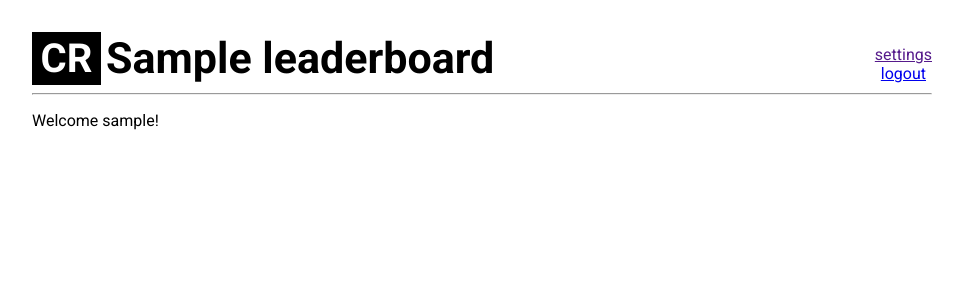
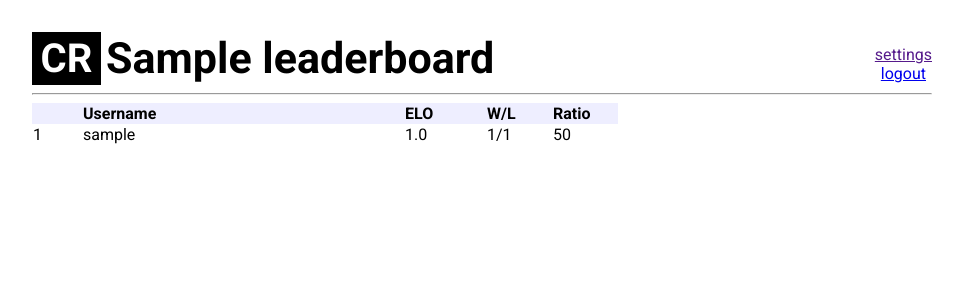
Before and after one commit to mwiens91/CommonRank, a Django app: page /leaderboard/1/ in a window 1280 px wide. Shown: the top 300 px of the page, without its empty margins (158-1121 px from the left). Run offline with Django 3.2, Linux system fonts and the light colour scheme; a user stored in the database is signed in; tables that the repository leaves empty hold one stand-in row (values such as "Sample post").

Commit message:
Show top-N list on leaderboard home page

```diff
--- a/core/views.py
+++ b/core/views.py
@@ -38,7 +38,7 @@ def leaderboard_home(request, leaderboard_id):
     return render(request,
                   'leaderboard_home.html',
                   {'leaderboard': thisleaderboard,
-                   'topmemebers': toplist})
+                   'topmembers': toplist})
 
 @login_required
 def profile_home(request):
--- a/templates/leaderboard_home.html
+++ b/templates/leaderboard_home.html
@@ -9,5 +9,27 @@ The home page of a leaderboard.
 {% block toppagetitle %}{{ leaderboard.name }}{% endblock %}
 
 {% block content %}
-	<p>Welcome {{ user.get_username }}!</p>
+<table class="leaderboardtable">
+	<tbody>
+		<tr>
+			<th></th>
+			<th>Username</th>
+			<th>ELO</th>
+			<th>W/L</th>
+			<th>Ratio</th>
+		</tr>
+
+		{# List the top N members of the leaderboard #}
+		{% for member in topmembers %}
+			<tr>
+				<td>{{ forloop.counter }}</td>
+				<td>{{ member.profileuser.user.username }}</td>
+				<td>{{ member.elo }}</td>
+				<td>{{ member.wins }}/{{ member.losses }}</td>
+				<td>{% widthratio member.wins member.wins|add:member.losses 100 %}</td>
+			</tr>
+		{% endfor %}
+
+	</tbody>
+</table>
 {% endblock %}
```
